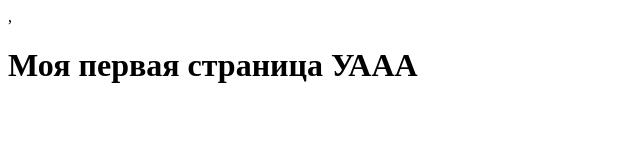
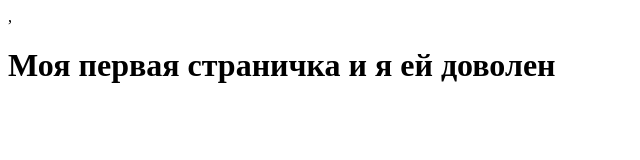
Before and after one commit to KrytishkaSema/YaSemenHehe, a plain HTML site: page index.html in a window 1280 px wide. Shown: the whole page, without its empty margins (0-640 px from the left). Drawn offline with Linux system fonts and the light colour scheme.

Commit message:
Update index.html
пам пам

```diff
--- a/index.html
+++ b/index.html
@@ -7,6 +7,6 @@
     <title>Публичная страница</title>
 </head>
 <body>
-    <h1>Моя первая страница УААА</h1>
+    <h1>Моя первая страничка и я ей доволен</h1>
 </body>
 </html>
```
